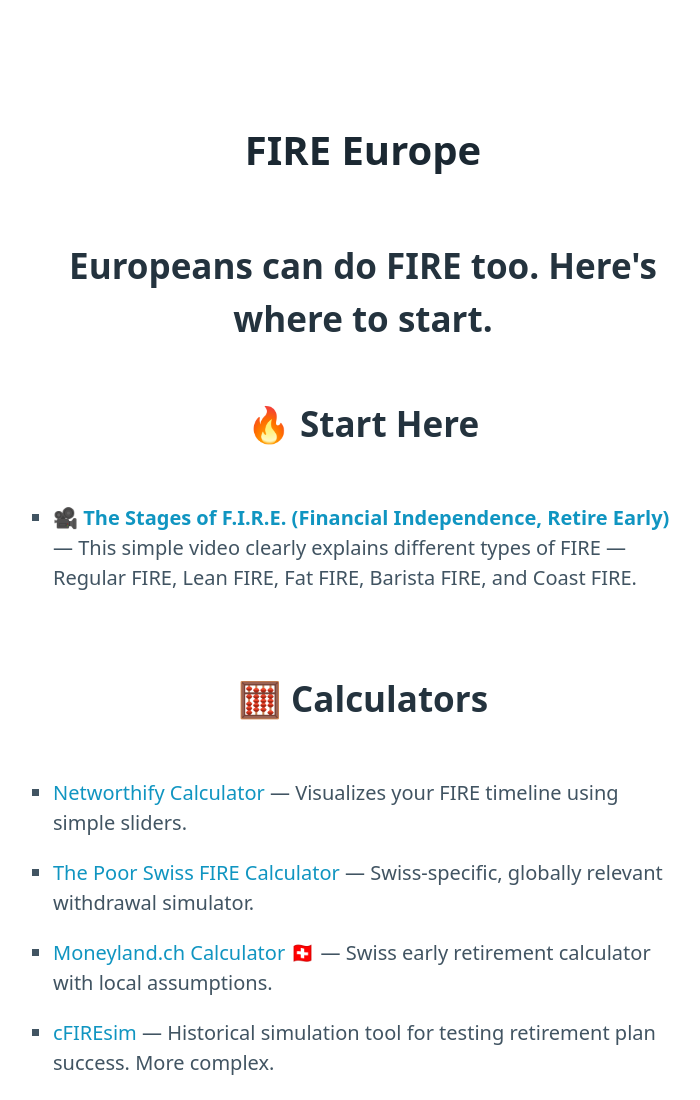
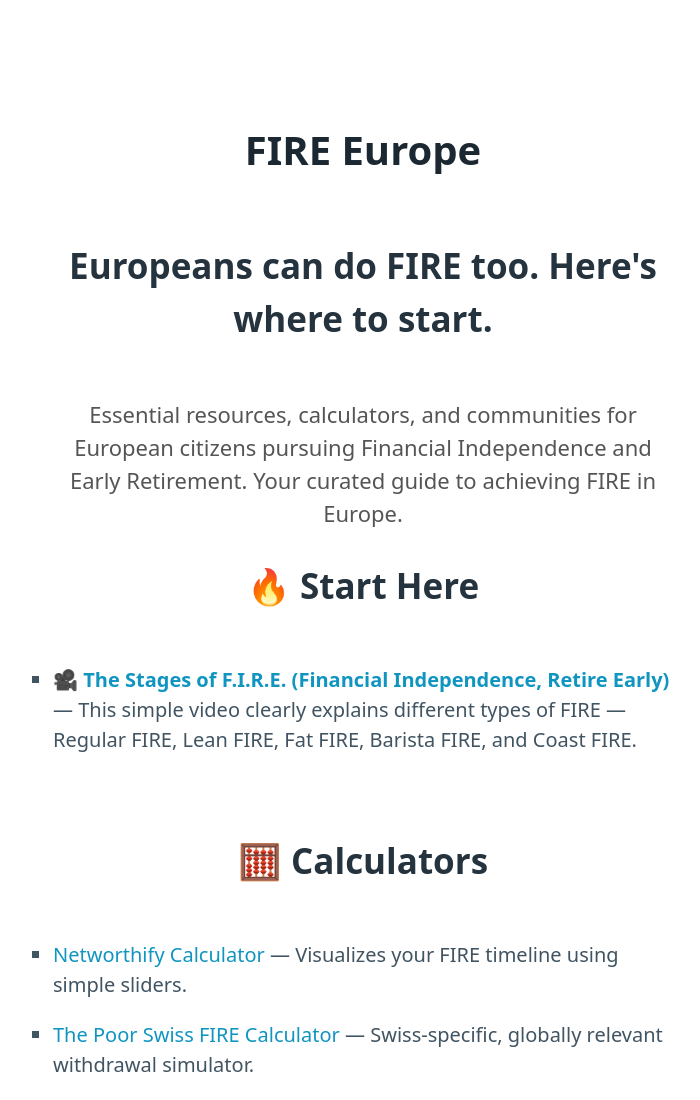
Before and after one commit to ManuelLevi/fireeurope.com, a plain HTML site: page index.html in a window 1280 px wide. Shown: the top 1100 px of the page, without its empty margins (277-977 px from the left). Drawn offline with nearby package versions, Linux system fonts and the light colour scheme.

Commit message:
Update index.html

```diff
--- a/index.html
+++ b/index.html
@@ -50,6 +50,9 @@
     <header>
       <h1>FIRE Europe</h1>
       <h2>Europeans can do FIRE too. Here's where to start.</h2>
+      <p style="text-align: center; font-size: 1.1em; color: #555; margin: 1.5rem 0;">
+        Essential resources, calculators, and communities for European citizens pursuing Financial Independence and Early Retirement. Your curated guide to achieving FIRE in Europe.
+      </p>
     </header>
 
     <section>
```
